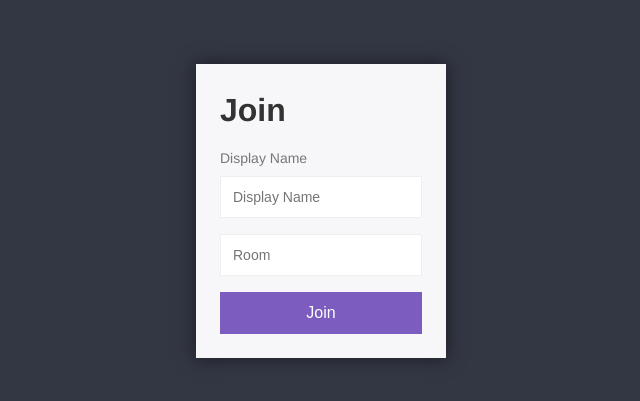
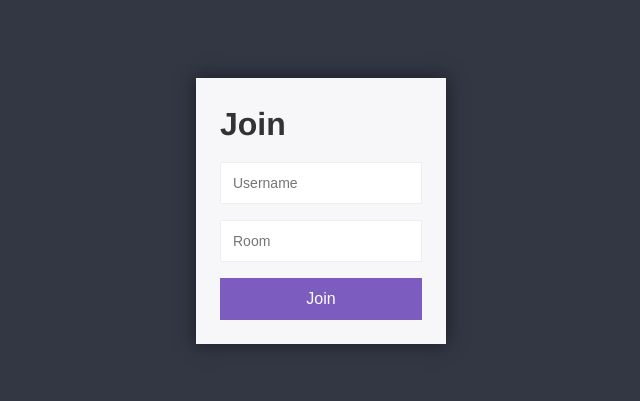
Before and after one commit to matanbanner/chat, a website: page public/index.html in a window 1280 px wide. Shown: the part 189-590 px from the top of the page, without its empty margins (319-959 px from the left). Drawn offline with Linux system fonts and the light colour scheme.

Commit message:
cosmetics

```diff
--- a/public/index.html
+++ b/public/index.html
@@ -10,8 +10,7 @@
             <div class="centered-form__box">
                 <h1>Join</h1>
                 <form action="/chat.html">
-                    <label>Display Name</label>
-                    <input type="text" name="username" placeholder="Display Name" required>
+                    <input type="text" name="username" placeholder="Username" required>
                     <input type="text" name="room" placeholder="Room" required>
                     <button>Join</button>
                 </form>
```
